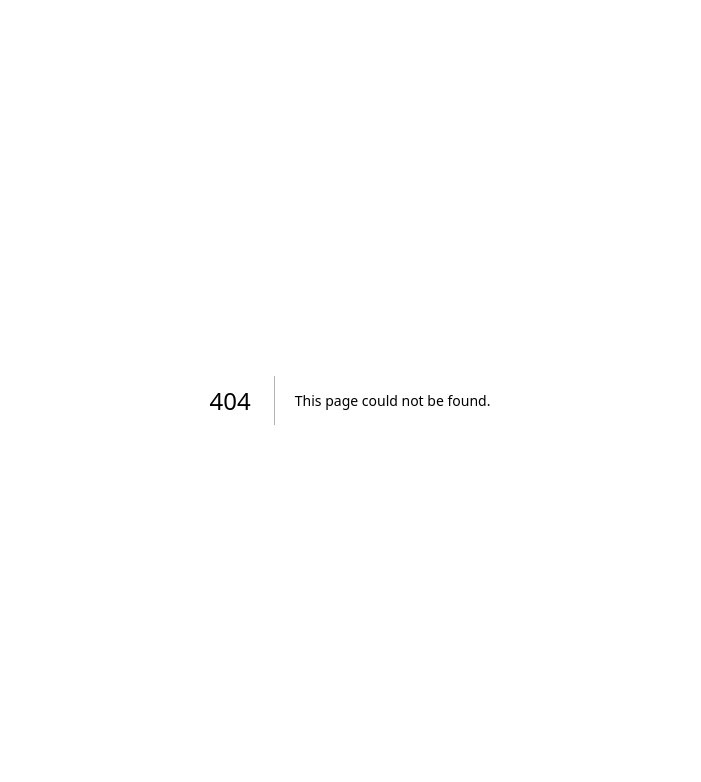
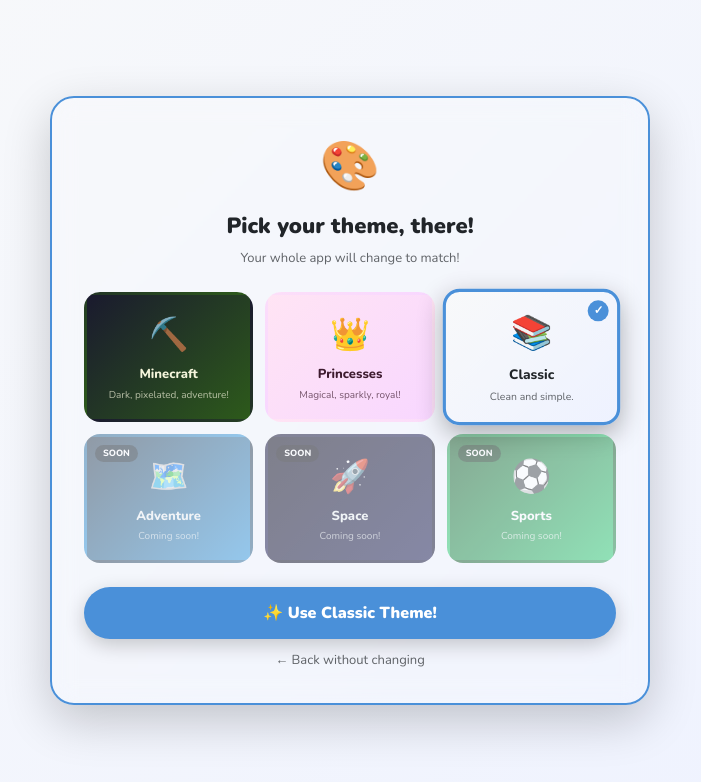
Before and after one commit to Oran-Honoshi/eduplay, a Next.js app: page /theme in a window 1280 px wide. Before the commit this address had no page. Shown: the top 782 px of the page, without its empty margins (290-991 px from the left). Built offline with nearby package versions, Linux system fonts and the light colour scheme.

Commit message:
Create page.tsx

```diff
--- /dev/null
+++ b/src/app/theme/page.tsx
@@ -0,0 +1,203 @@
+'use client'
+import { useState } from 'react'
+import { useSearchParams } from 'next/navigation'
+import { Suspense } from 'react'
+
+const THEMES = [
+  {
+    id: 'minecraft',
+    name: 'Minecraft',
+    emoji: '⛏️',
+    desc: 'Dark, pixelated, adventure!',
+    bg: 'linear-gradient(135deg,#1A1A2E,#2D5A1B)',
+    border: '#5D9E2F',
+    text: '#F5F5DC',
+    accent: '#FFD700',
+    available: true,
+  },
+  {
+    id: 'princesses',
+    name: 'Princesses',
+    emoji: '👑',
+    desc: 'Magical, sparkly, royal!',
+    bg: 'linear-gradient(135deg,#FFE4F4,#F8D7FF)',
+    border: '#E05BA0',
+    text: '#3D1A2E',
+    accent: '#FFD700',
+    available: true,
+  },
+  {
+    id: 'plain',
+    name: 'Classic',
+    emoji: '📚',
+    desc: 'Clean and simple.',
+    bg: 'linear-gradient(135deg,#F8F9FA,#EEF2FF)',
+    border: '#4A90D9',
+    text: '#212529',
+    accent: '#4A90D9',
+    available: true,
+  },
+  {
+    id: 'adventure',
+    name: 'Adventure',
+    emoji: '🗺️',
+    desc: 'Coming soon!',
+    bg: 'linear-gradient(135deg,#2C3E50,#3498DB)',
+    border: '#F39C12',
+    text: '#ECF0F1',
+    accent: '#F39C12',
+    available: false,
+  },
+  {
+    id: 'space',
+    name: 'Space',
+    emoji: '🚀',
+    desc: 'Coming soon!',
+    bg: 'linear-gradient(135deg,#0a0a1a,#1a1a4e)',
+    border: '#9B59B6',
+    text: '#ECF0F1',
+    accent: '#9B59B6',
+    available: false,
+  },
+  {
+    id: 'sports',
+    name: 'Sports',
+    emoji: '⚽',
+    desc: 'Coming soon!',
+    bg: 'linear-gradient(135deg,#1a5c2a,#2ecc71)',
+    border: '#F1C40F',
+    text: '#FFFFFF',
+    accent: '#F1C40F',
+    available: false,
+  },
+]
+
+function ThemeSelector() {
+  const searchParams = useSearchParams()
+  const childId   = searchParams.get('childId') || ''
+  const childName = searchParams.get('name') || 'there'
+  const current   = searchParams.get('current') || 'plain'
+
+  const [selected, setSelected]   = useState(current)
+  const [saving, setSaving]       = useState(false)
+  const [saved, setSaved]         = useState(false)
+
+  async function saveTheme() {
+    if (selected === current) {
+      window.location.href = `/lesson?childId=${childId}`
+      return
+    }
+    setSaving(true)
+    try {
+      await fetch('/api/theme', {
+        method: 'POST',
+        headers: { 'Content-Type': 'application/json' },
+        body: JSON.stringify({ childId, theme: selected }),
+      })
+      setSaved(true)
+      setTimeout(() => {
+        window.location.href = `/lesson?childId=${childId}`
+      }, 1200)
+    } catch {
+      setSaving(false)
+    }
+  }
+
+  const selectedTheme = THEMES.find(t => t.id === selected) || THEMES[2]
+
+  return (
+    <div style={{
+      minHeight: '100vh',
+      background: selectedTheme.bg,
+      display: 'flex', flexDirection: 'column',
+      alignItems: 'center', justifyContent: 'center',
+      padding: '24px', transition: 'background 0.4s ease',
+      fontFamily: '"Nunito", sans-serif',
+    }}>
+      <div style={{
+        background: 'rgba(255,255,255,0.12)',
+        backdropFilter: 'blur(12px)',
+        borderRadius: '24px',
+        padding: '32px',
+        maxWidth: '600px',
+        width: '100%',
+        border: `2px solid ${selectedTheme.border}`,
+        boxShadow: '0 16px 48px rgba(0,0,0,0.2)',
+      }}>
+        <div style={{ textAlign: 'center', marginBottom: '24px' }}>
+          <div style={{ fontSize: '48px', marginBottom: '8px' }}>🎨</div>
+          <h1 style={{ fontSize: '22px', fontWeight: 900, color: selectedTheme.text, margin: 0 }}>
+            Pick your theme, {childName}!
+          </h1>
+          <p style={{ fontSize: '13px', color: selectedTheme.text, opacity: .7, marginTop: '6px' }}>
+            Your whole app will change to match!
+          </p>
+        </div>
+
+        <div style={{ display: 'grid', gridTemplateColumns: 'repeat(3,1fr)', gap: '12px', marginBottom: '24px' }}>
+          {THEMES.map(theme => (
+            <div key={theme.id}
+              onClick={() => theme.available && setSelected(theme.id)}
+              style={{
+                background: theme.bg,
+                border: `3px solid ${selected === theme.id ? theme.border : 'transparent'}`,
+                borderRadius: '16px',
+                padding: '16px 12px',
+                textAlign: 'center',
+                cursor: theme.available ? 'pointer' : 'not-allowed',
+                opacity: theme.available ? 1 : 0.5,
+                transition: 'all 0.2s',
+                transform: selected === theme.id ? 'scale(1.05)' : 'scale(1)',
+                boxShadow: selected === theme.id ? `0 8px 24px rgba(0,0,0,0.3)` : 'none',
+                position: 'relative',
+              }}>
+              {selected === theme.id && (
+                <div style={{ position: 'absolute', top: '8px', right: '8px', background: theme.border, borderRadius: '50%', width: '20px', height: '20px', display: 'flex', alignItems: 'center', justifyContent: 'center', fontSize: '11px', color: 'white', fontWeight: 900 }}>✓</div>
+              )}
+              {!theme.available && (
+                <div style={{ position: 'absolute', top: '8px', left: '8px', background: 'rgba(0,0,0,0.5)', borderRadius: '50px', padding: '2px 8px', fontSize: '9px', color: 'white', fontWeight: 800 }}>SOON</div>
+              )}
+              <div style={{ fontSize: '32px', marginBottom: '6px' }}>{theme.emoji}</div>
+              <div style={{ fontSize: '13px', fontWeight: 800, color: theme.text }}>{theme.name}</div>
+              <div style={{ fontSize: '10px', color: theme.text, opacity: .7, marginTop: '3px' }}>{theme.desc}</div>
+            </div>
+          ))}
+        </div>
+
+        <button
+          onClick={saveTheme}
+          disabled={saving || saved}
+          style={{
+            width: '100%',
+            padding: '14px',
+            borderRadius: '50px',
+            border: 'none',
+            background: saved ? '#27AE60' : selectedTheme.border,
+            color: 'white',
+            fontSize: '16px',
+            fontWeight: 900,
+            cursor: saving || saved ? 'default' : 'pointer',
+            fontFamily: '"Nunito", sans-serif',
+            boxShadow: '0 6px 20px rgba(0,0,0,0.2)',
+            transition: 'all 0.2s',
+          }}>
+          {saved ? '✅ Theme saved! Loading...' : saving ? 'Saving...' : `✨ Use ${selectedTheme.name} Theme!`}
+        </button>
+
+        <button
+          onClick={() => window.location.href = `/lesson?childId=${childId}`}
+          style={{ display: 'block', margin: '12px auto 0', background: 'transparent', border: 'none', color: selectedTheme.text, opacity: .7, fontSize: '13px', cursor: 'pointer', fontFamily: '"Nunito", sans-serif' }}>
+          ← Back without changing
+        </button>
+      </div>
+    </div>
+  )
+}
+
+export default function ThemePage() {
+  return (
+    <Suspense fallback={<div style={{ minHeight:'100vh', display:'flex', alignItems:'center', justifyContent:'center', fontFamily:'Nunito,sans-serif', fontSize:'18px' }}>Loading...</div>}>
+      <ThemeSelector/>
+    </Suspense>
+  )
+}
```
